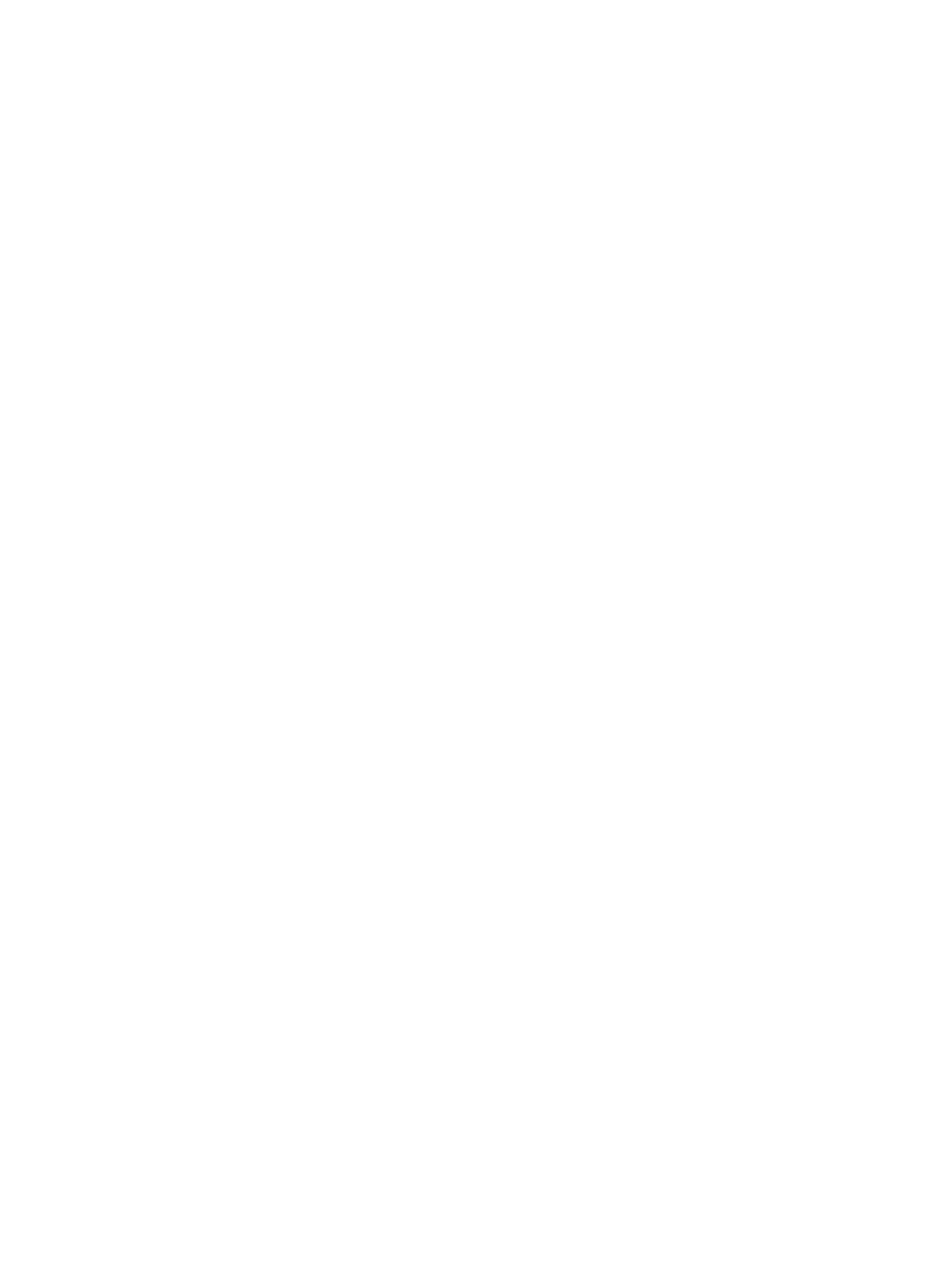
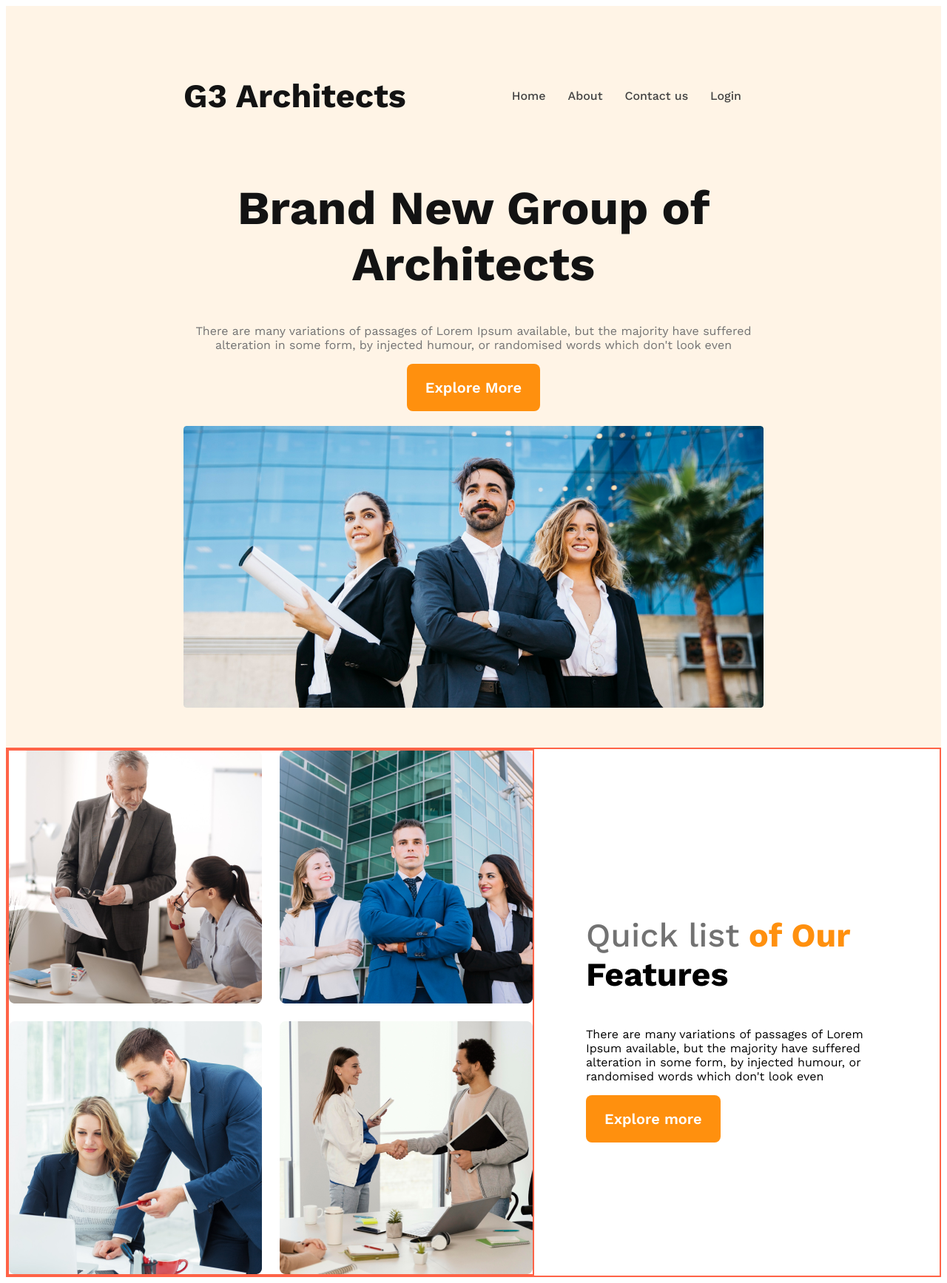
Before and after one commit to smsaifurrahman/architect, a plain HTML site: page index.html in a window 1280 px wide. Shown: the whole page at 74% size. Before the commit the page ends 800 px from the top, so only its background shows below. Drawn offline with nearby package versions, Linux system fonts and the light colour scheme.

Commit message:
new addings

```diff
--- a/index.html
+++ b/index.html
@@ -3,9 +3,61 @@
 <head>
     <meta charset="UTF-8">
     <meta name="viewport" content="width=device-width, initial-scale=1.0">
-    <title>Document</title>
+    <title>G3 architect</title>
+    <link rel="stylesheet" href="styles/architect.css">
 </head>
 <body>
+    <header>
+        <nav>
+            <h3  class="nav-title">G3 Architects</h3>
+            <ul>
+                <li><a href="">Home</a></li>
+                <li><a href="">About</a></li>
+                <li><a href="">Contact us</a></li>
+                <li><a href="">Login</a></li>
+            </ul>
+        </nav>
+        <div class="banner">
+           <div class="banner-content">
+            <h1 class="banner-title" >
+                Brand New Group of Architects
+            </h1>
+            <p class="banner-description">
+                There are many variations of passages of Lorem Ipsum available, but the majority have suffered alteration in some form, by injected humour, or randomised words which don't look even
+            </p>
+            <button class="btn-primary">
+                Explore More
+            </button>
+           </div>
+            <img src="images/banner.png" alt="">
+        </div>
+    </header>
+    <!-- Header end -->
+    <main>
+            <!-- Teams section -->
+        <section class="teams-container">
+            <div class="teams-img-container">
+                <img src="images/team1.png" alt="">
+                <img src="images/team2.png" alt="">
+                <img src="images/team3.png" alt="">
+                <img src="images/team4.png" alt="">
+            </div>
+            <div class="teams-content">
+                <h3 class="teams-content-title">
+                    <span class="quick-list">Quick list</span> <span class="text-features">of Our</span> <span>Features</span>
+                </h3>
+                <p class="teams-description">
+                    There are many variations of passages of Lorem Ipsum available, but the majority have suffered alteration in some form, by injected humour, or randomised words which don't look even
+                </p>
+                <button class="btn-primary">
+                    Explore more
+                </button>
+            </div>
+        </section>
+    </main>
+    <footer>
 
+
+    </footer>
 </body>
 </html>
--- /dev/null
+++ b/styles/architect.css
@@ -0,0 +1,144 @@
+/* work sans font */
+@import url('https://fonts.googleapis.com/css2?family=Work+Sans:wght@400;500;600;700;800&display=swap');
+/* shared styles */
+* {
+    font-family: 'Work Sans', sans-serif;
+}
+.btn-primary {
+    border-radius: 8px;
+    background: #FF900E;
+    padding: 20px 25px;
+    color: #FFF;
+    font-size: 1.25rem;
+    font-weight: 600;
+    cursor: pointer;
+    border: 0;
+
+
+
+}
+
+/* Header styles */
+header {
+    background: rgba(255, 144, 14, 0.10);
+    padding: 50px 240px;
+}
+
+nav {
+    display: flex;
+    justify-content: space-between;
+    align-items: center;
+}
+
+.nav-title {
+    font-size: 2.8rem;
+    font-weight: 700;
+    color: var(--Dark-01, #131313);
+
+
+}
+nav >ul {
+    display: flex;
+}
+nav li{
+    list-style: none;
+    margin-right: 30px;
+    font-weight: 500;
+    font-size: 1rem;
+
+}
+nav li a {
+    text-decoration: none;
+    color: var(--Dark-02, #424242);
+
+}
+/* Banner styles */
+.banner-content {
+    max-width: 800px;
+    text-align: center;
+    margin: 0 auto;
+}
+.banner-title {
+    font-size: 4rem;
+    font-weight: 700;
+    color: var(--Dark-01, #131313);
+
+}
+.banner-description {
+    color: var(--Dark-03, #727272);
+
+}
+.banner img{
+    margin-top: 20px;
+    width: 100%;
+}
+
+
+/* main styles */
+main {
+    max-width: 1440px;
+    margin: 0 auto;
+
+
+}
+
+.teams-container {
+    display: flex;
+    align-items: center;
+    border: 2px solid tomato;
+}
+.teams-img-container {
+    display: grid;
+    grid-template-columns: repeat(2, 1fr);
+    border: 2px solid tomato;
+
+    gap: 1.5rem;
+}
+
+/* .teams-img-container img {
+    width: 100%;
+} */
+.teams-content {
+    padding-right: 70px;
+    padding-left: 70px;
+}
+.teams-content-title {
+    font-size: 2.8rem;
+}
+
+.teams-content-title .quick-list {
+    color: var(--Dark-03, #727272);
+    font-weight: 500;
+
+}
+
+.teams-content-title .text-features {
+    color: #FF900E;
+    font-weight: 700;
+
+}
+
+
+/* Responsive media query */
+@media screen and (max-width:576px) {
+  /* mobile devices */
+    header{
+        padding: 20px;
+    }
+    nav  {
+        flex-direction: column;
+    }
+}
+
+
+
+/* table or medium devies */
+@media screen and (min-width: 576px) and (max-width: 960px) {
+    header{
+        padding: 50px;
+    }
+    nav  {
+        flex-direction: column;
+
+    }
+}
```
